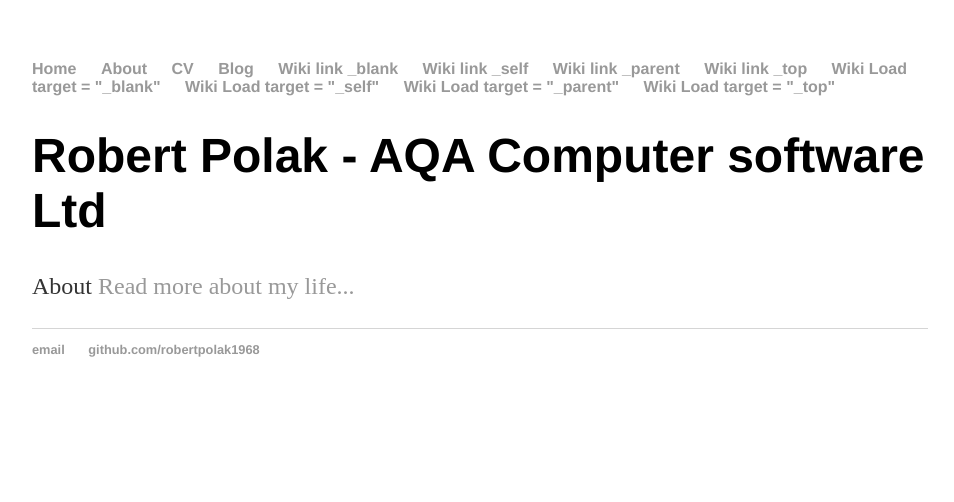
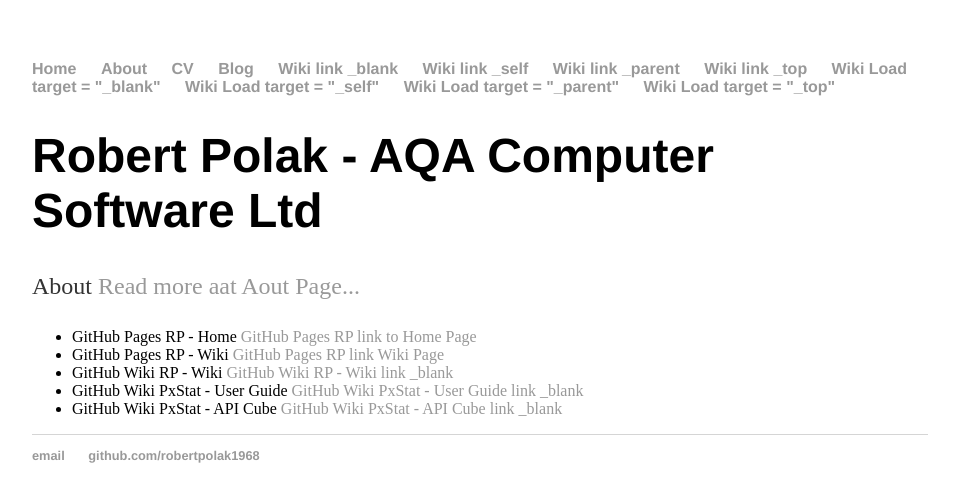
Before and after one commit to robertpolak1968/robertpolak1968.github.io, a Jekyll site: the page built from index.html, in a window 1280 px wide. Shown: the top 502 px of the page, without its empty margins (160-1114 px from the left). Built offline with Jekyll 4.4.1, drawn with Linux system fonts in a browser that asks for light colours.

Commit message:
Update index.html

```diff
--- a/index.html
+++ b/index.html
@@ -1,8 +1,16 @@
 ---
 layout: default
-title: Hank Quinlan, Horrible Cop
+title: Robert Polak - AQA Computer Software Ltd
 ---
 <div class="blurb">
-	<h1>Robert Polak - AQA Computer software Ltd</h1>
-	<p>About <a href="/about">Read more about my life...</a></p>
+	<h1>Robert Polak - AQA Computer Software Ltd</h1>
+	<p>About <a href="/about">Read more aat Aout Page...</a></p>
+
+	<ul>
+		<li>GitHub Pages RP - Home <a href="/index">GitHub Pages RP link to Home Page</a></li>
+		<li>GitHub Pages RP - Wiki <a href="/wiki.html">GitHub Pages RP link Wiki Page</a></li>
+		<li>GitHub Wiki RP - Wiki <a href="https://github.com/robertpolak1968/robertpolak1968.github.io/wiki" target = "_blank" >GitHub Wiki RP - Wiki link _blank</a></li>
+		<li>GitHub Wiki PxStat - User Guide <a href="https://github.com/CSOIreland/PxStat/wiki/User-Guide" target = "_blank" >GitHub Wiki PxStat - User Guide link _blank</a></li>
+		<li>GitHub Wiki PxStat - API Cube <a href="https://github.com/CSOIreland/PxStat/wiki/API-Cube" target = "_blank" >GitHub Wiki PxStat - API Cube link _blank</a></li>
+	</ul>
 </div><!-- /.blurb -->
```
